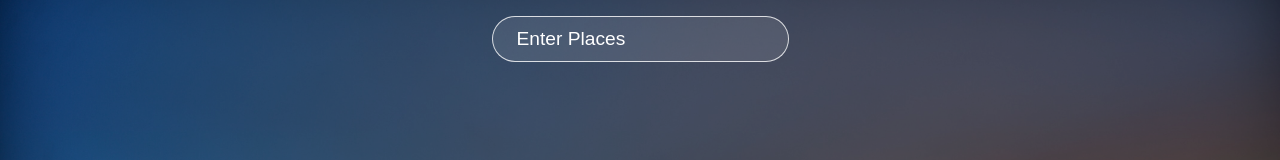
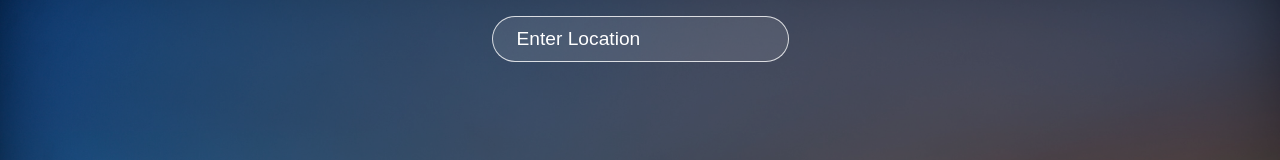
Before and after one commit to debarghyasarma/Weather-Application, a React (Create React App) app: page / in a window 1280 px wide. Shown: the top 160 px of the page. Built offline with nearby package versions, Linux system fonts and the light colour scheme.

Commit message:
Update App.js

```diff
--- a/src/App.js
+++ b/src/App.js
@@ -33,7 +33,7 @@ function App() {
           type="text"
           value={location}
           onChange={(event) => setLocation(event.target.value)}
-          placeholder="Enter Places"
+          placeholder="Enter Location"
           onKeyPress={searchLocation}
         />
       </div>
```
